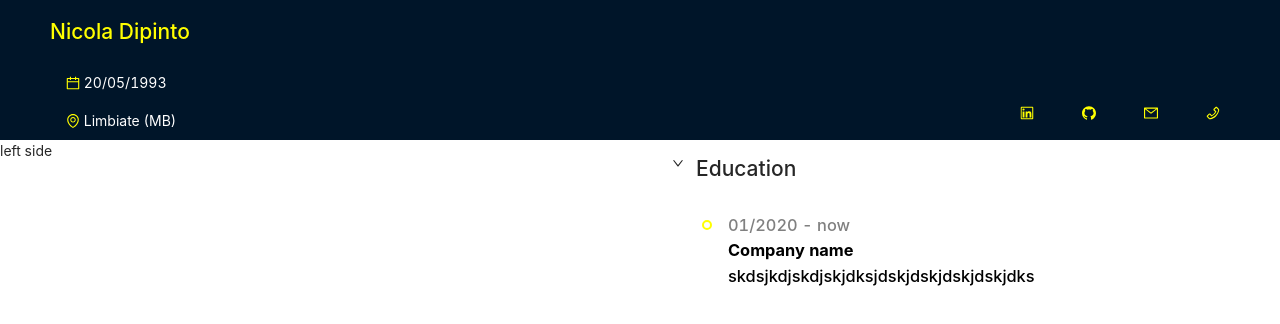
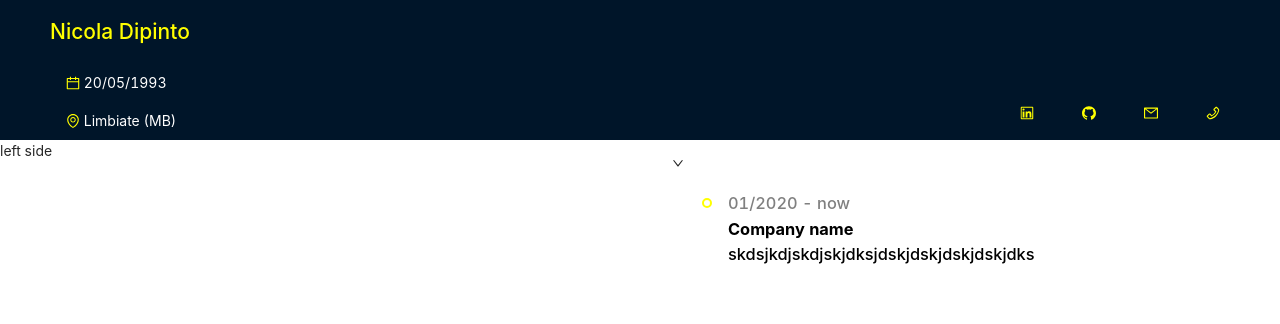
Before and after one commit to NicolaDipintoDev/cv.assignment, a React (Create React App) app in the folder cv-assignment/: page / in a window 1280 px wide. Shown: the top 324 px of the page. Built offline with nearby package versions, Linux system fonts and the light colour scheme.

Commit message:
ExperiencesBlock propTypes

```diff
--- a/cv-assignment/src/components/Content/container/rightSide/experiencesBlock/ExperiencesBlock.js
+++ b/cv-assignment/src/components/Content/container/rightSide/experiencesBlock/ExperiencesBlock.js
@@ -1,11 +1,12 @@
 import React from "react";
+import PropTypes from "prop-types";
 import CollapseComponent from "../../../CollapseComponents/CollapseComponent";
 import TimeLineComponent from "../timelinecomponent/TimeLineComponent";
 
-const ExperiencesBlock = () => (
+const ExperiencesBlock = ({title}) => (
   <div>
     <CollapseComponent
-      title="Education"
+      title={title}
       contentPanel={
         <TimeLineComponent
           items={[
@@ -22,3 +23,7 @@ const ExperiencesBlock = () => (
 );
 
 export default ExperiencesBlock;
+
+ExperiencesBlock.propTypes = {
+    title: PropTypes.string.isRequired
+  };
```
